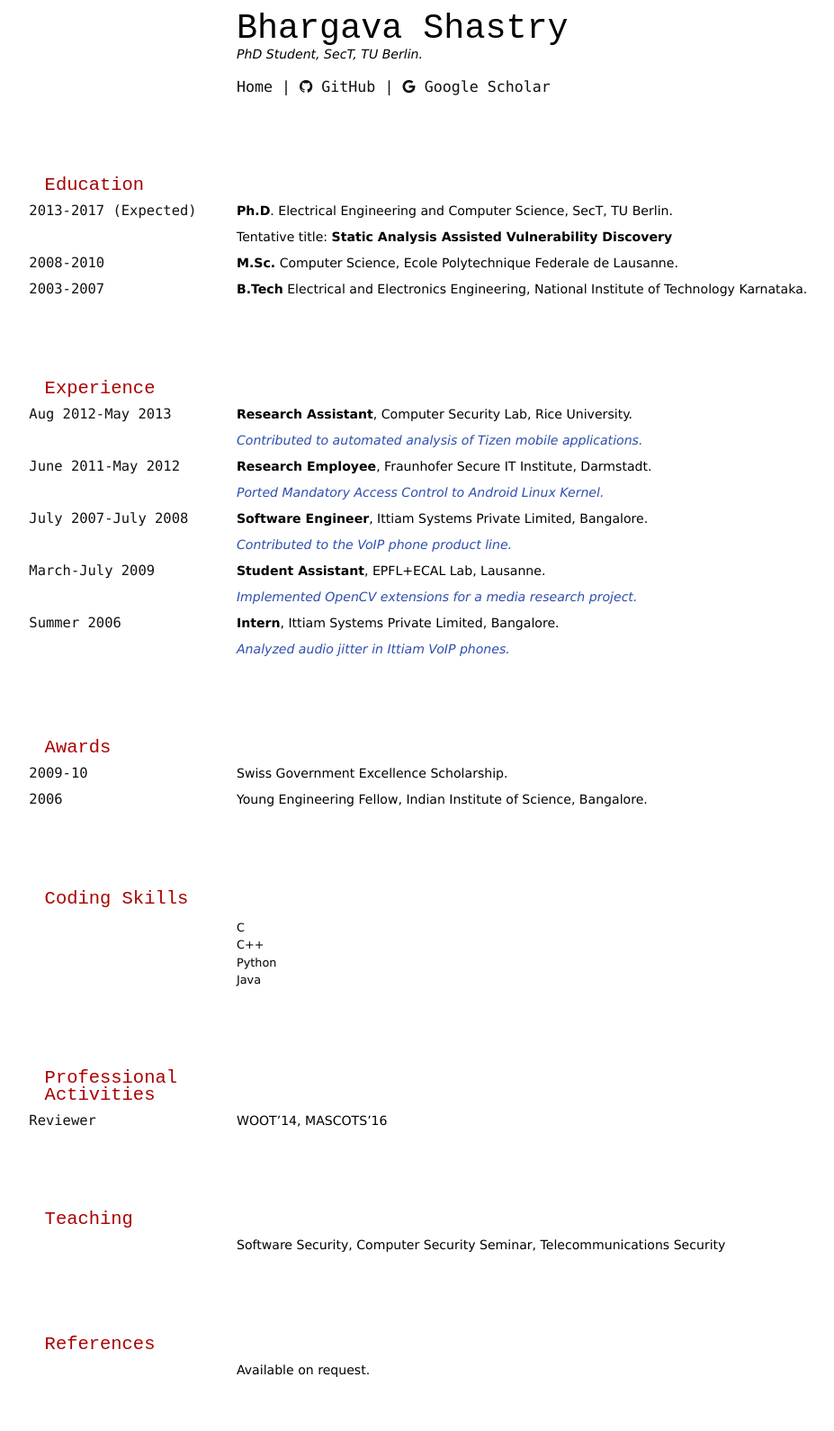
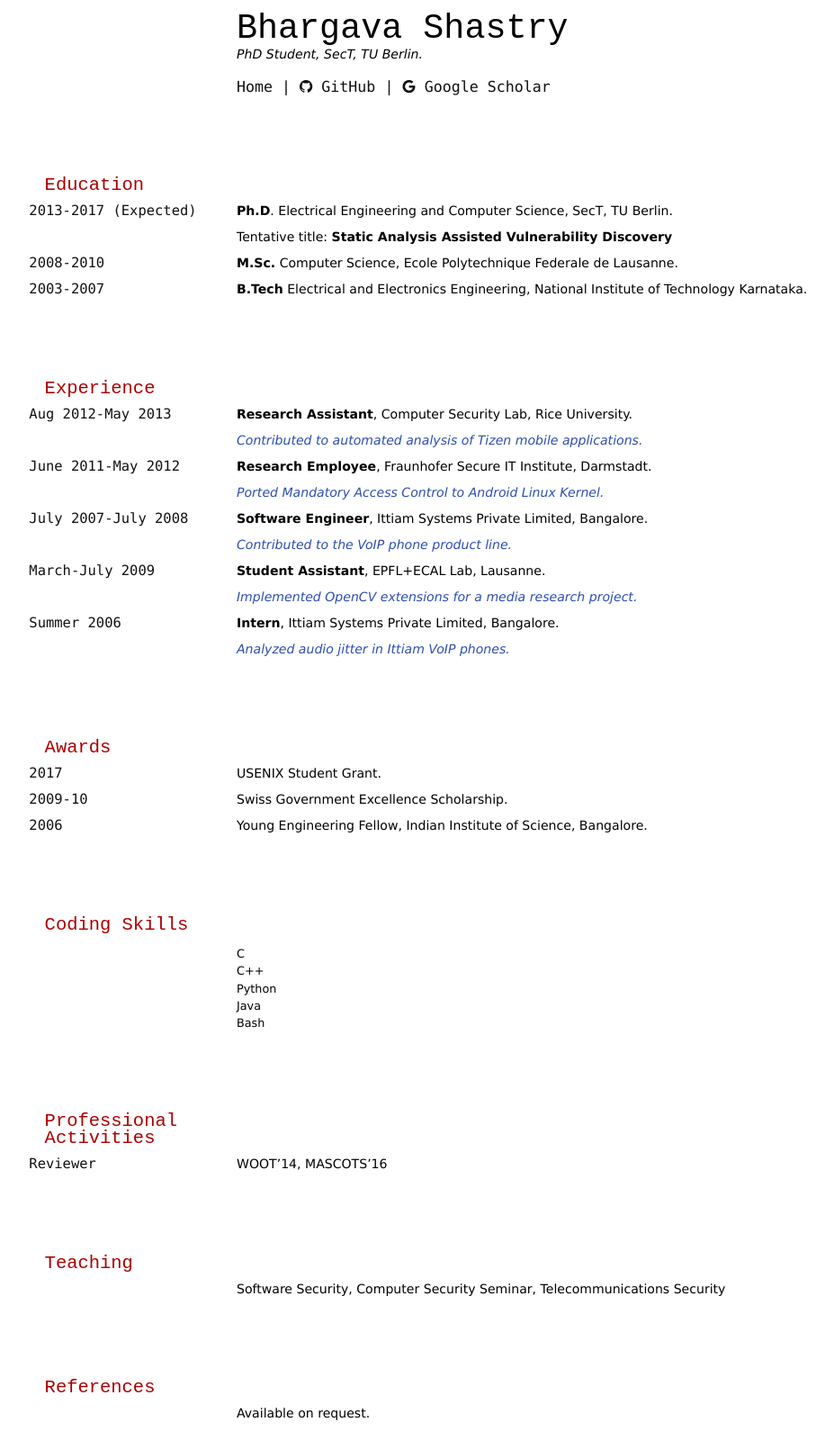
Before and after one commit to bshastry/bshastry.github.io, a Jekyll site: the page built from cv.md, in a window 1280 px wide. Shown: the whole page at 90% size, without its empty margins (168-1095 px from the left). Built offline with Jekyll 4.4.1, drawn with Linux system fonts in a browser that asks for light colours; nearby versions of some CDN libraries; before the commit the page ends 1542 px from its top, so only the background shows below that.

Commit message:
Updated Awards/skillz

```diff
--- a/cv.md
+++ b/cv.md
@@ -57,6 +57,9 @@ __Intern__, Ittiam Systems Private Limited, Bangalore.
 ## Awards
 \\
 \\
+`2017`
+USENIX Student Grant.
+
 `2009-10`
 Swiss Government Excellence Scholarship.
 
@@ -70,6 +73,7 @@ Young Engineering Fellow, Indian Institute of Science, Bangalore.
 * C++
 * Python
 * Java
+* Bash
 
 ## Professional Activities
 \\
```
